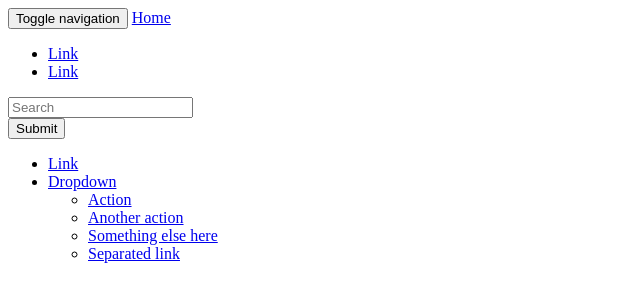
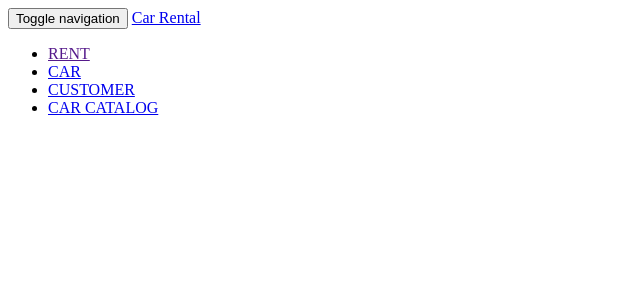
Before and after one commit to wilz5363/AdvancedDBProgramming, a PHP site: page /inc/navigation.php in a window 1280 px wide. Shown: the top 302 px of the page, without its empty margins (0-640 px from the left). Run offline with PHP 8.4, Linux system fonts and the light colour scheme; data that the repository does not hold is empty.

Commit message:
Foundation of ADP

```diff
--- /dev/null
+++ b/inc/constant.php
@@ -0,0 +1,3 @@
+<?php
+define("BASE_URL","/ADP/");
+define("ROOT_PATH",$_SERVER["DOCUMENT_ROOT"] . "/ADP/");
--- a/inc/footer.php
+++ b/inc/footer.php
@@ -1,6 +1,8 @@
 <!-- jQuery (necessary for Bootstrap's JavaScript plugins) -->
 <script src="https://ajax.googleapis.com/ajax/libs/jquery/1.11.3/jquery.min.js"></script>
-<!-- Include all compiled plugins (below), or include individual files as needed -->
-<script src="js/bootstrap.min.js"></script>
+<!-- Latest compiled and minified JavaScript -->
+<script src="https://maxcdn.bootstrapcdn.com/bootstrap/3.3.6/js/bootstrap.min.js"
+        integrity="sha384-0mSbJDEHialfmuBBQP6A4Qrprq5OVfW37PRR3j5ELqxss1yVqOtnepnHVP9aJ7xS"
+        crossorigin="anonymous"></script>
 </body>
 </html>
--- a/inc/head.php
+++ b/inc/head.php
@@ -1,4 +1,5 @@
 <?php
+include 'constant.php';
 include 'dbcon.php';
 include 'header.php';
 include 'navigation.php';
--- a/inc/navigation.php
+++ b/inc/navigation.php
@@ -7,32 +7,16 @@
 			<span class="icon-bar"></span>
 			<span class="icon-bar"></span>
 		</button>
-		<a class="navbar-brand" href="#">Home</a>
+		<a class="navbar-brand" href="#">Car Rental</a>
 	</div>
 
 	<!-- Collect the nav links, forms, and other content for toggling -->
 	<div class="collapse navbar-collapse navbar-ex1-collapse">
 		<ul class="nav navbar-nav">
-			<li class="active"><a href="#">Link</a></li>
-			<li><a href="#">Link</a></li>
-		</ul>
-		<form class="navbar-form navbar-left" role="search">
-			<div class="form-group">
-				<input type="text" class="form-control" placeholder="Search">
-			</div>
-			<button type="submit" class="btn btn-default">Submit</button>
-		</form>
-		<ul class="nav navbar-nav navbar-right">
-			<li><a href="#">Link</a></li>
-			<li class="dropdown">
-				<a href="#" class="dropdown-toggle" data-toggle="dropdown">Dropdown <b class="caret"></b></a>
-				<ul class="dropdown-menu">
-					<li><a href="#">Action</a></li>
-					<li><a href="#">Another action</a></li>
-					<li><a href="#">Something else here</a></li>
-					<li><a href="#">Separated link</a></li>
-				</ul>
-			</li>
+			<li <?php if($section == 'rent'){echo 'class="active"';}?>><a href="">RENT</a></li>
+			<li <?php if($section == 'car'){echo 'class="active"';}?>><a href="#">CAR</a></li>
+            <li <?php if($section == 'customer'){echo 'class="active"';}?>><a href="#">CUSTOMER</a></li>
+            <li <?php if($section == 'car_category'){echo 'class="active"';}?>><a href="#">CAR CATALOG</a></li>
 		</ul>
 	</div><!-- /.navbar-collapse -->
 </nav>
--- a/index.php
+++ b/index.php
@@ -1,4 +1,6 @@
-<?php include 'inc\head.php';?>
+<?php
+$section = 'rent';
+include 'inc\head.php';?>
 
 
 <?php include 'inc\footer.php';?>
```
Also changed, not shown: inc/header.php (+1 -6 lines).
